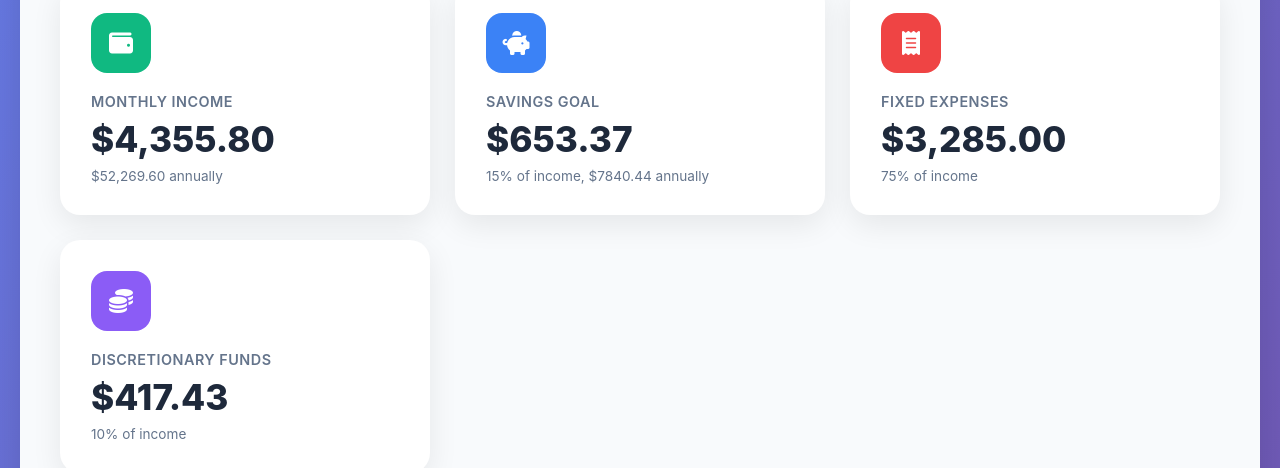
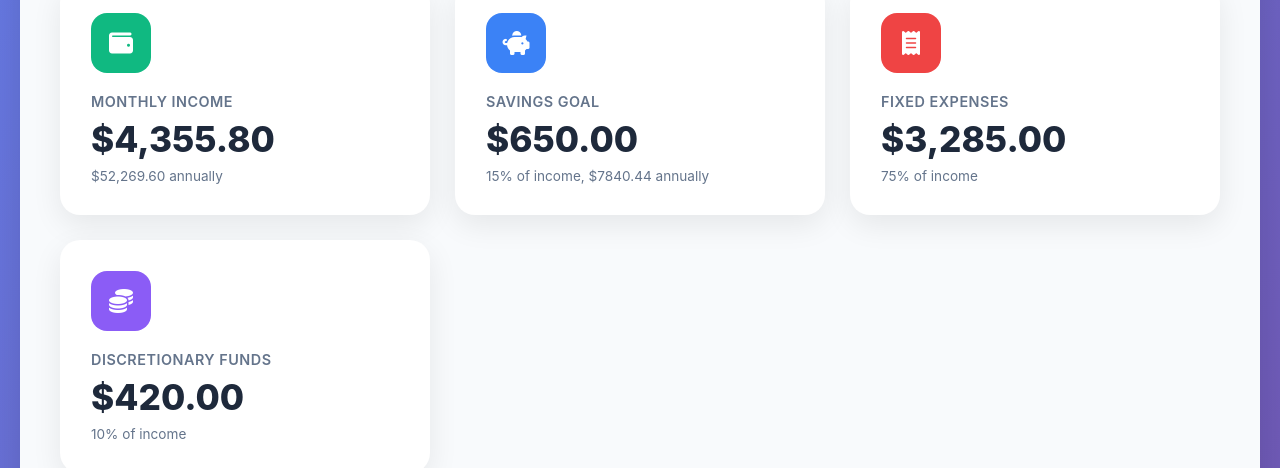
Before and after one commit to naylorb/BudgetDashboard, a plain HTML site: page index.html in a window 1280 px wide. Shown: the part 257-725 px from the top of the page. Drawn offline with nearby package versions, Linux system fonts and the light colour scheme.

Commit message:
Update index.html

```diff
--- a/index.html
+++ b/index.html
@@ -412,7 +412,7 @@
                     <i class="fas fa-piggy-bank"></i>
                 </div>
                 <div class="card-title">Savings Goal</div>
-                <div class="card-value">$653.37</div>
+                <div class="card-value">$650.00</div>
                 <div class="card-subtitle">15% of income, $7840.44 annually</div>
             </div>
 
@@ -430,7 +430,7 @@
                     <i class="fas fa-coins"></i>
                 </div>
                 <div class="card-title">Discretionary Funds</div>
-                <div class="card-value">$417.43</div>
+                <div class="card-value">$420.00</div>
                 <div class="card-subtitle">10% of income</div>
             </div>
         </div>
```
